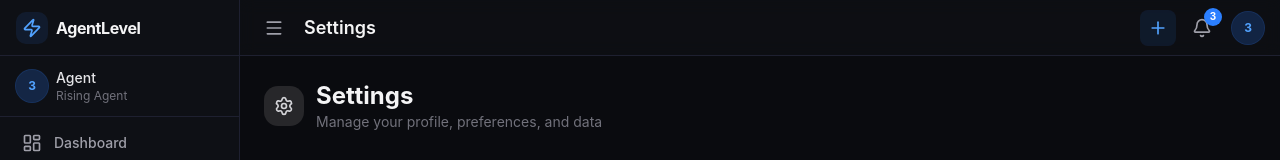
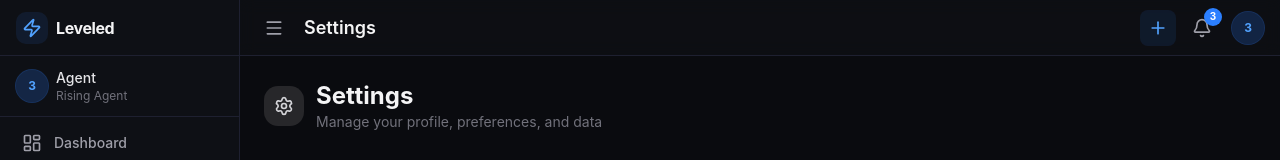
Before and after one commit to s-ati/Nolan-s-App, a Next.js app: page /settings in a window 1280 px wide. Shown: the top 160 px of the page. Built offline with nearby package versions, Linux system fonts and the light colour scheme.

Commit message:
Rename app from AgentLevel to Leveled
https://claude.ai/code/session_0186vvR5hseH1fKKQzB4ND8r

```diff
--- a/package.json
+++ b/package.json
@@ -1,5 +1,5 @@
 {
-  "name": "agentlevel",
+  "name": "leveled",
   "version": "0.1.0",
   "private": true,
   "scripts": {
--- a/src/app/layout.tsx
+++ b/src/app/layout.tsx
@@ -15,7 +15,7 @@ const inter = localFont({
 })
 
 export const metadata: Metadata = {
-  title: "AgentLevel",
+  title: "Leveled",
   description: "Real estate performance OS — gamified productivity and CRM for ambitious real estate agents",
 }
 
--- a/src/components/layout/sidebar.tsx
+++ b/src/components/layout/sidebar.tsx
@@ -48,7 +48,7 @@ export function Sidebar() {
         </div>
         {!collapsed && (
           <span className="text-base font-bold text-zinc-100 tracking-tight">
-            AgentLevel
+            Leveled
           </span>
         )}
       </div>
--- a/src/components/layout/topbar.tsx
+++ b/src/components/layout/topbar.tsx
@@ -22,7 +22,7 @@ function getPageTitle(pathname: string): string {
       return title
     }
   }
-  return "AgentLevel"
+  return "Leveled"
 }
 
 export function Topbar() {
--- a/src/components/settings/app-preferences.tsx
+++ b/src/components/settings/app-preferences.tsx
@@ -18,7 +18,7 @@ const DEFAULT_PREFERENCES: Preferences = {
   soundEffects: false,
 }
 
-const STORAGE_KEY = "agentlevel-preferences"
+const STORAGE_KEY = "leveled-preferences"
 
 function loadPreferences(): Preferences {
   if (typeof window === "undefined") return DEFAULT_PREFERENCES
--- a/src/lib/game/xp-engine.ts
+++ b/src/lib/game/xp-engine.ts
@@ -1,4 +1,4 @@
-// XP and Level calculation engine for AgentLevel
+// XP and Level calculation engine for Leveled
 
 export const XP_PER_LEVEL = 500
 
--- a/src/stores/demo-data.ts
+++ b/src/stores/demo-data.ts
@@ -1,4 +1,4 @@
-// Demo/seed data store for AgentLevel
+// Demo/seed data store for Leveled
 // This provides a fully functional local experience without requiring Supabase
 // Uses Zustand with persistence to localStorage
 
@@ -643,7 +643,7 @@ export const useDemoStore = create<DemoDataState>()(
       })),
     }),
     {
-      name: 'agentlevel-data',
+      name: 'leveled-data',
       version: 1,
     }
   )
```
Also changed, not shown: 1 other file (tests, documents, lock files or other folders).
